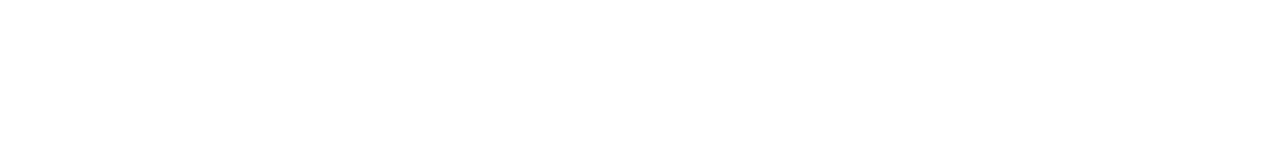
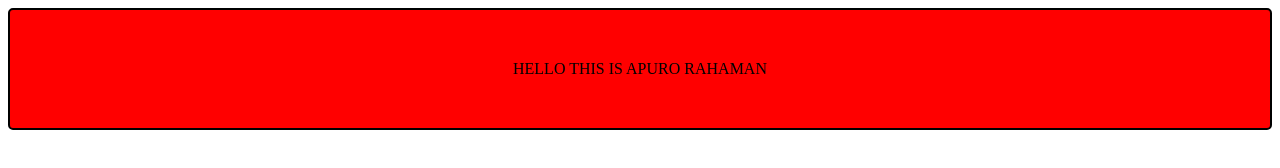
Before and after one commit to Abdur-Rahaman0/my-second-repo, a plain HTML site: page index.html in a window 1280 px wide. Drawn offline with Linux system fonts and the light colour scheme.

Commit message:
add some css

```diff
--- a/index.html
+++ b/index.html
@@ -5,6 +5,9 @@
     <meta http-equiv="X-UA-Compatible" content="IE=edge" />
     <meta name="viewport" content="width=device-width, initial-scale=1.0" />
     <title>this is my second repo</title>
+    <link rel="stylesheet" href="style.css" />
   </head>
-  <body></body>
+  <body>
+    <div>Hello this is Apuro Rahaman</div>
+  </body>
 </html>
--- /dev/null
+++ b/style.css
@@ -0,0 +1,8 @@
+div {
+  padding: 50px;
+  background-color: red;
+  border: 2px solid black;
+  text-transform: uppercase;
+  text-align: center;
+  border-radius: 5px;
+}
```
